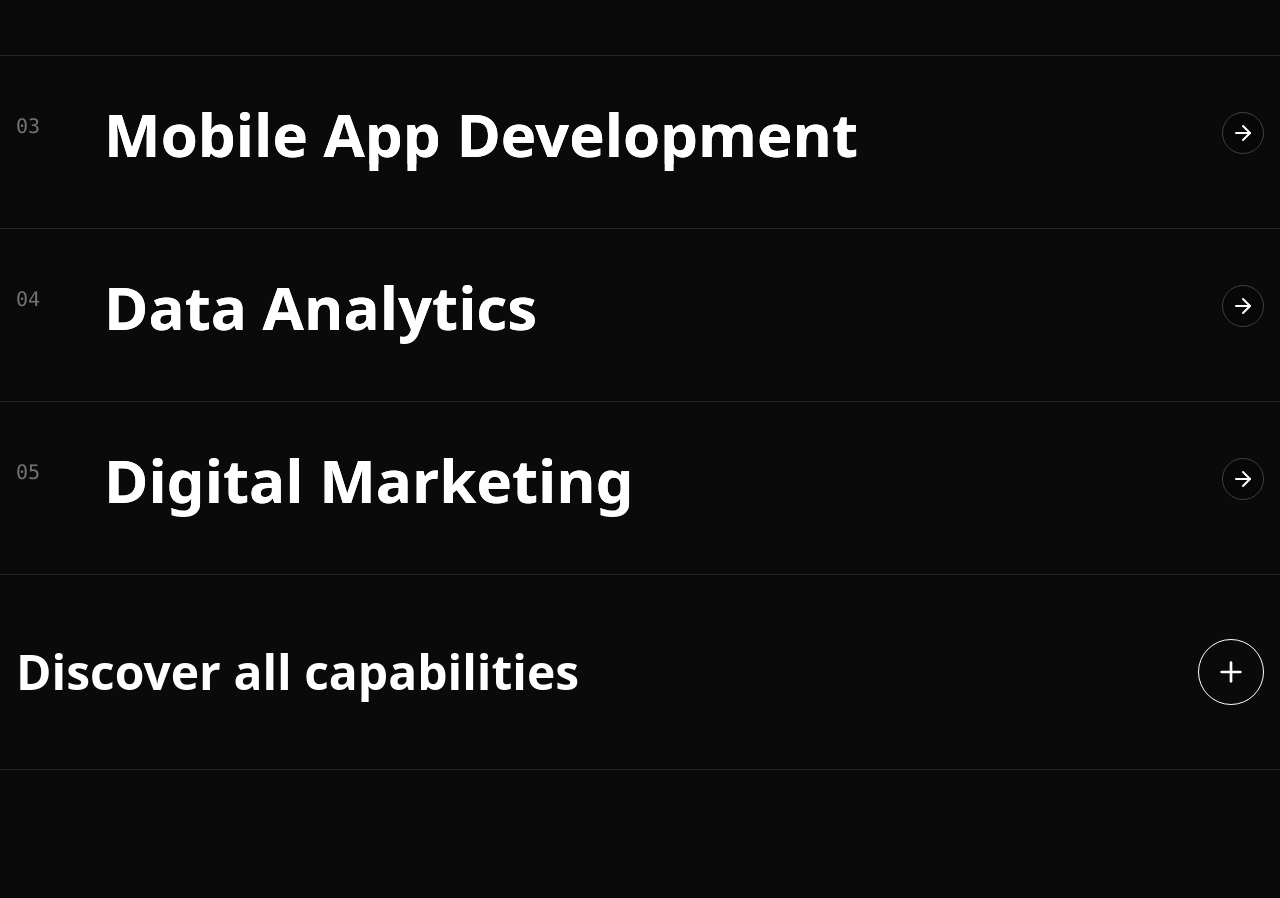
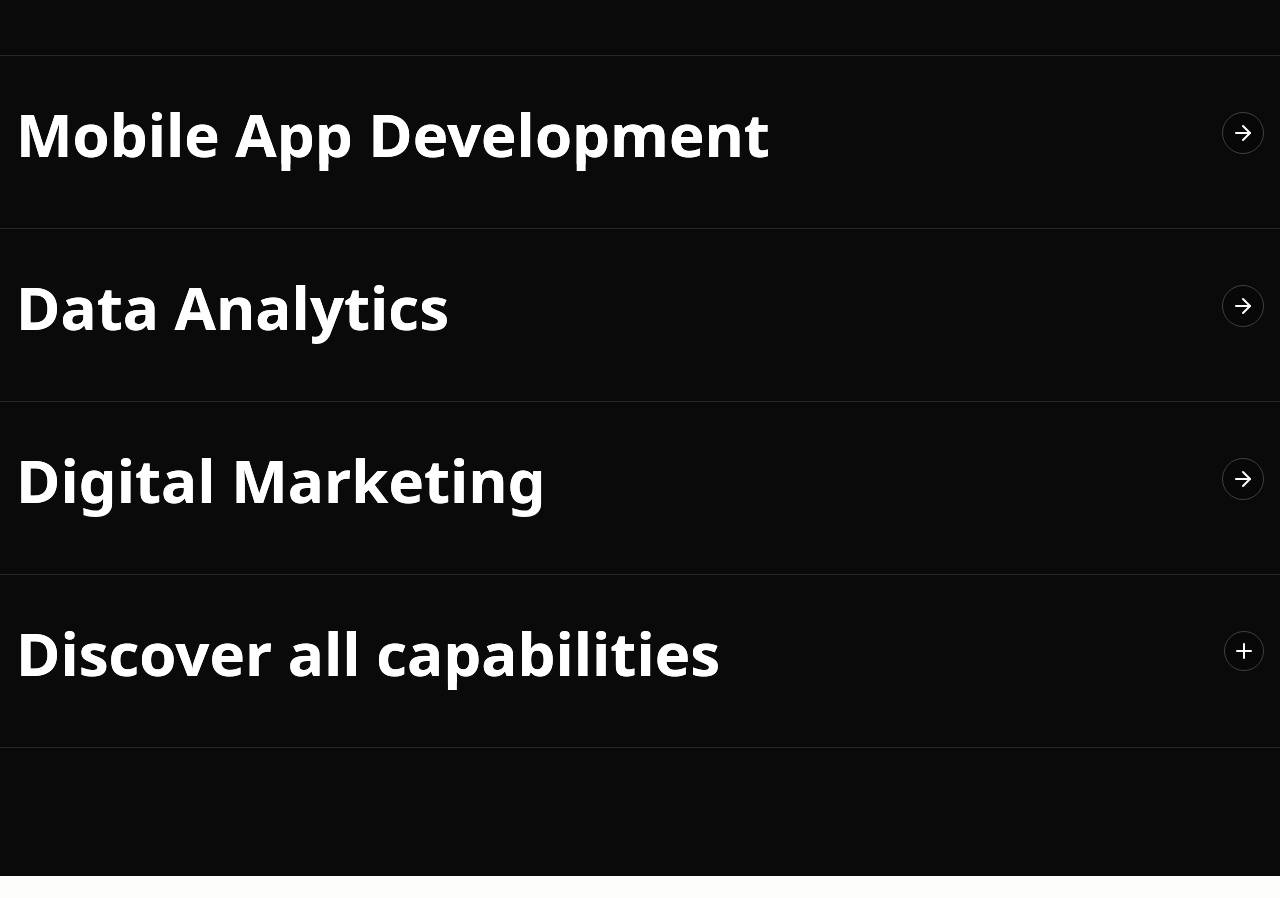
Before and after one commit to muhammadminhaz/skorbit-labs, a Next.js app: page /services in a window 1280 px wide. Shown: the part 639-1537 px from the top of the page. After the commit the page ends 1515 px from the top, so only its background shows below. Built offline with nearby package versions, Linux system fonts and the light colour scheme.

Commit message:
Services design

```diff
--- a/components/sections/Services.tsx
+++ b/components/sections/Services.tsx
@@ -2,7 +2,7 @@
 
 import { useState, useRef, useLayoutEffect, useEffect } from "react";
 import { motion, AnimatePresence } from "framer-motion";
-import { ArrowRight, Plus } from "lucide-react";
+import { ArrowRight, Plus, Minus } from "lucide-react";
 import Link from "next/link";
 import { gsap } from "gsap";
 import { ScrollTrigger } from "gsap/ScrollTrigger";
@@ -71,9 +71,8 @@ function ServiceItem({ service, index }: { service: typeof services[0], index: n
 
       <div className="container mx-auto px-4 py-12 relative z-10">
         <div className="flex items-start justify-between gap-8">
-            {/* ID & Content */}
-            <div className="flex items-start gap-8 md:gap-16 flex-1">
-                <span className="text-neutral-500 font-mono text-lg md:text-xl pt-2">{service.id}</span>
+            {/* Content */}
+            <div className="flex items-start flex-1">
                 <div className="flex flex-col gap-4 w-full max-w-3xl">
                     <motion.h3
                         className="text-3xl md:text-5xl lg:text-6xl font-bold"
@@ -111,9 +110,17 @@ function ServiceItem({ service, index }: { service: typeof services[0], index: n
                         }}
                         className="overflow-hidden"
                     >
-                        <p className="text-lg text-neutral-300 leading-relaxed pt-2 font-medium">
+                        <motion.p
+                            initial={{ y: 20, opacity: 0 }}
+                            animate={{
+                                y: isHovered ? 0 : 20,
+                                opacity: isHovered ? 1 : 0
+                            }}
+                            transition={{ duration: 0.4, delay: 0.1 }}
+                            className="text-lg text-neutral-300 leading-relaxed pt-2 font-medium"
+                        >
                             {service.description}
-                        </p>
+                        </motion.p>
                     </motion.div>
                 </div>
             </div>
@@ -125,6 +132,105 @@ function ServiceItem({ service, index }: { service: typeof services[0], index: n
                 className="p-2 rounded-full border border-neutral-700 text-white group-hover:border-sky-400 group-hover:text-sky-400 transition-colors mt-2 shrink-0 bg-black/20 backdrop-blur-sm"
             >
                 <ArrowRight className="w-6 h-6" />
+            </motion.div>
+        </div>
+      </div>
+    </div>
+  );
+}
+
+function DiscoverItem() {
+  const [isHovered, setIsHovered] = useState(false);
+
+  return (
+    <div
+      onMouseEnter={() => setIsHovered(true)}
+      onMouseLeave={() => setIsHovered(false)}
+      className="group relative border-t border-neutral-800 cursor-pointer overflow-hidden"
+    >
+      {/* Background Image */}
+      <motion.div
+          className="absolute inset-0 z-0"
+          initial={{ opacity: 0 }}
+          animate={{ opacity: isHovered ? 1 : 0 }}
+          transition={{ duration: 0.5 }}
+      >
+          <img
+              src="https://images.unsplash.com/photo-1519389950473-47ba0277781c?q=80&w=2670&auto=format&fit=crop"
+              alt="Discover"
+              className="w-full h-full object-cover"
+          />
+          {/* Dark Overlay for Readability */}
+          <div className="absolute inset-0 bg-black/70 backdrop-blur-[2px]" />
+      </motion.div>
+
+      <div className="container mx-auto px-4 py-12 relative z-10">
+        <div className="flex items-start justify-between gap-8">
+            {/* Content */}
+            <div className="flex items-start flex-1">
+                <div className="flex flex-col gap-4 w-full max-w-3xl">
+                    <motion.h3
+                        className="text-3xl md:text-5xl lg:text-6xl font-bold"
+                        animate={isHovered ? {
+                            backgroundImage: "linear-gradient(90deg, #3b82f6, #7dd3fc, #3b82f6)",
+                            backgroundClip: "text",
+                            WebkitBackgroundClip: "text",
+                            color: "transparent",
+                            backgroundPosition: ["0%", "200%"]
+                        } : {
+                            backgroundImage: "linear-gradient(90deg, #ffffff, #ffffff, #ffffff)",
+                            backgroundClip: "text",
+                            WebkitBackgroundClip: "text",
+                            color: "#ffffff",
+                            backgroundPosition: "0%"
+                        }}
+                        transition={{
+                            backgroundPosition: {
+                                duration: 3,
+                                repeat: Infinity,
+                                ease: "linear"
+                            },
+                            color: { duration: 0.2 }
+                        }}
+                    >
+                        Discover all capabilities
+                    </motion.h3>
+
+                    {/* Button - Directly under header */}
+                    <motion.div
+                        initial={{ height: 0, opacity: 0 }}
+                        animate={{
+                            height: isHovered ? "auto" : 0,
+                            opacity: isHovered ? 1 : 0
+                        }}
+                        className="overflow-hidden"
+                    >
+                        <motion.div
+                            initial={{ y: 20, opacity: 0 }}
+                            animate={{
+                                y: isHovered ? 0 : 20,
+                                opacity: isHovered ? 1 : 0
+                            }}
+                            transition={{ duration: 0.4, delay: 0.1 }}
+                            className="pt-6"
+                        >
+                            <Link href="/services">
+                                <button className="group/btn relative overflow-hidden rounded-full bg-white px-8 py-4 font-medium text-black transition-colors">
+                                    <span className="relative z-10 transition-colors duration-300 group-hover/btn:text-white">What we do</span>
+                                    <div className="absolute inset-0 -translate-x-full bg-sky-400 transition-transform duration-300 group-hover/btn:translate-x-0" />
+                                </button>
+                            </Link>
+                        </motion.div>
+                    </motion.div>
+                </div>
+            </div>
+
+            {/* Icon */}
+            <motion.div
+                className="p-2 rounded-full border border-neutral-700 text-white group-hover:border-sky-400 group-hover:text-sky-400 transition-colors mt-2 shrink-0 bg-black/20 backdrop-blur-sm relative w-10 h-10 flex items-center justify-center"
+            >
+                <Plus className={`w-6 h-6 absolute transition-all duration-300 ${isHovered ? 'rotate-90 opacity-0' : 'rotate-0 opacity-100'}`} />
+                <Minus className={`w-6 h-6 absolute transition-all duration-300 ${isHovered ? 'rotate-0 opacity-100' : '-rotate-90 opacity-0'}`} />
             </motion.div>
         </div>
       </div>
@@ -190,17 +296,7 @@ export default function Services() {
               <ServiceItem key={service.id} service={service} index={index} />
           ))}
 
-          {/* Discover More Item */}
-          <Link href="/services" className="group block border-t border-neutral-800 hover:bg-white hover:text-black transition-colors duration-500">
-              <div className="container mx-auto px-4 py-16 flex items-center justify-between">
-                  <h3 className="text-3xl md:text-5xl font-bold">
-                      Discover all capabilities
-                  </h3>
-                  <div className="p-4 rounded-full border border-current group-hover:scale-110 transition-transform duration-300">
-                      <Plus className="w-8 h-8" />
-                  </div>
-              </div>
-          </Link>
+          <DiscoverItem />
       </div>
     </section>
   );
```
